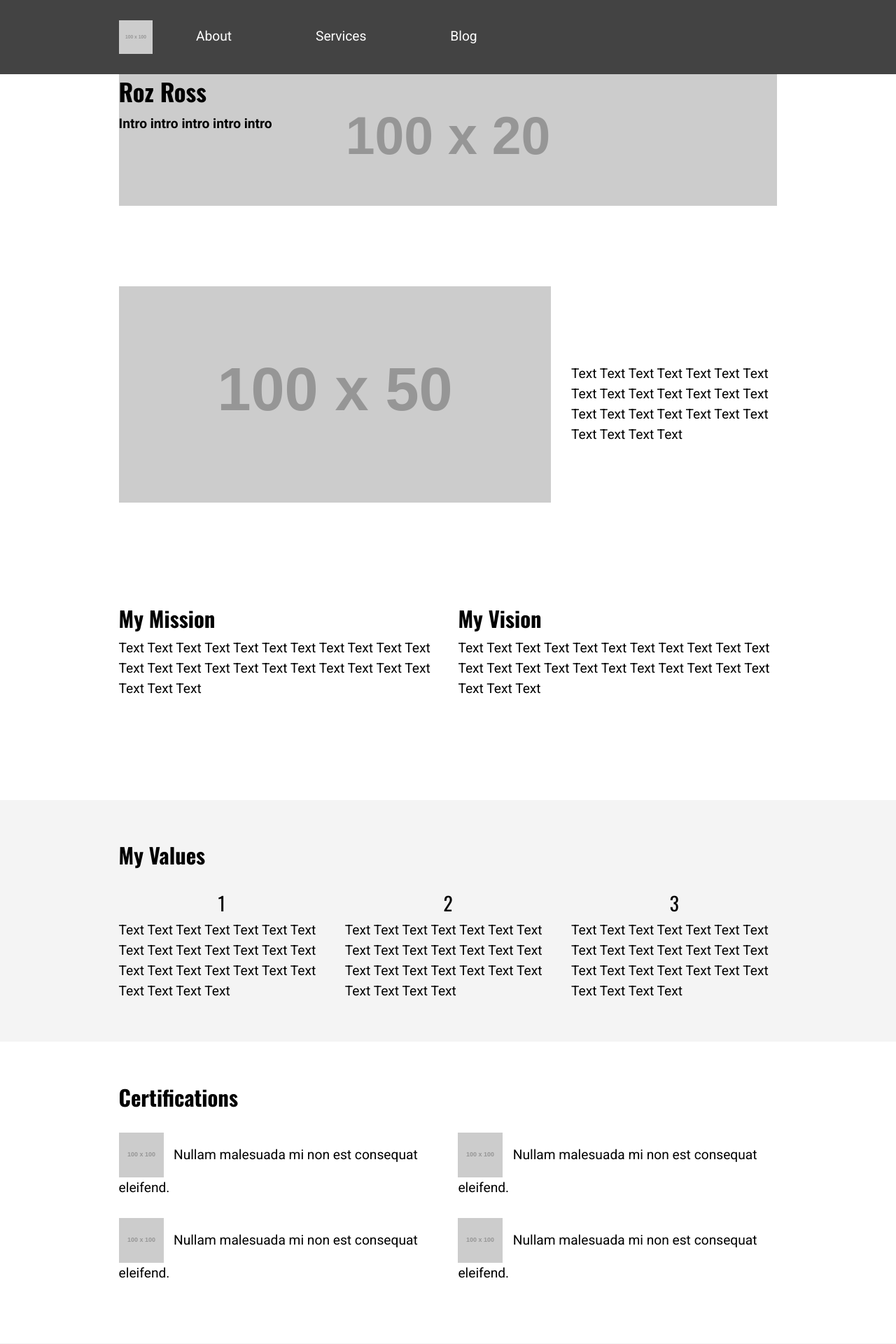
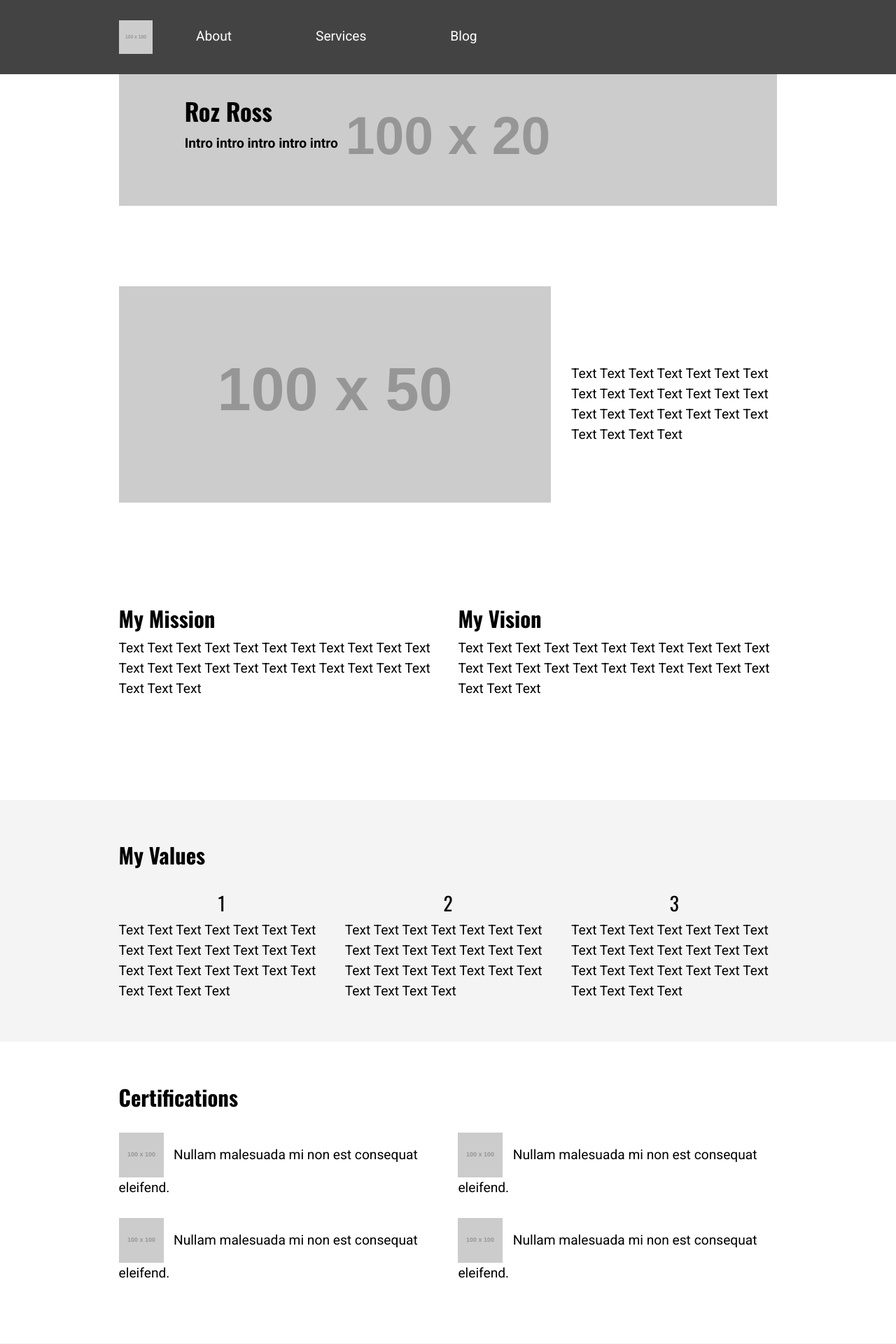
Before and after one commit to AlexSpagnuolo/rozross, a Jekyll site: the page built from about.html, in a window 1280 px wide. Shown: the top 1920 px of the page at 70% size. Built offline with Jekyll 4.4.1, drawn with Linux system fonts in a browser that asks for light colours.

Commit message:
Add about page css

```diff
--- a/css/main.css
+++ b/css/main.css
@@ -149,3 +149,13 @@ textarea {
 }
 
 /* Home end */
+
+/* About start */
+
+.about-header {
+  top: 15%;
+  left: 10%;
+  z-index: 1;
+}
+
+/* About end */
```
Lines whose indentation alone changed are shown as unchanged.
